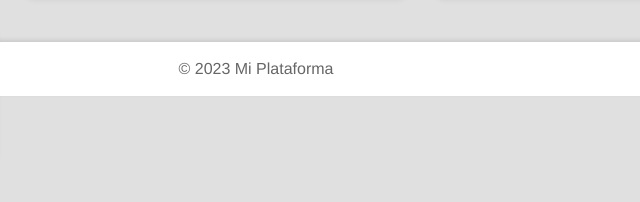
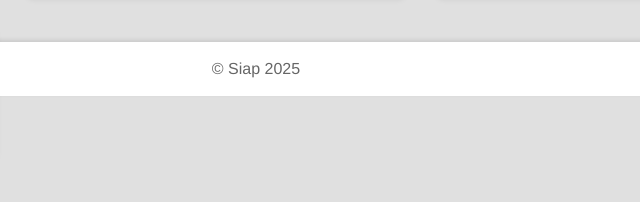
Before and after one commit to siapsa/solvifyco, a plain HTML site: page index.html in a window 1280 px wide. Shown: the part 704-906 px from the top of the page, 424-1064 px from the left. Drawn offline with Linux system fonts and the light colour scheme.

Commit message:
Update index.html

```diff
--- a/index.html
+++ b/index.html
@@ -62,7 +62,7 @@
     <div style="height: 50px;"></div>
 
     <footer>
-        <p>&copy; 2023 Mi Plataforma</p>
+        <p>&copy; Siap 2025</p>
     </footer>
     <script src="script.js"></script>
 </body>
```
